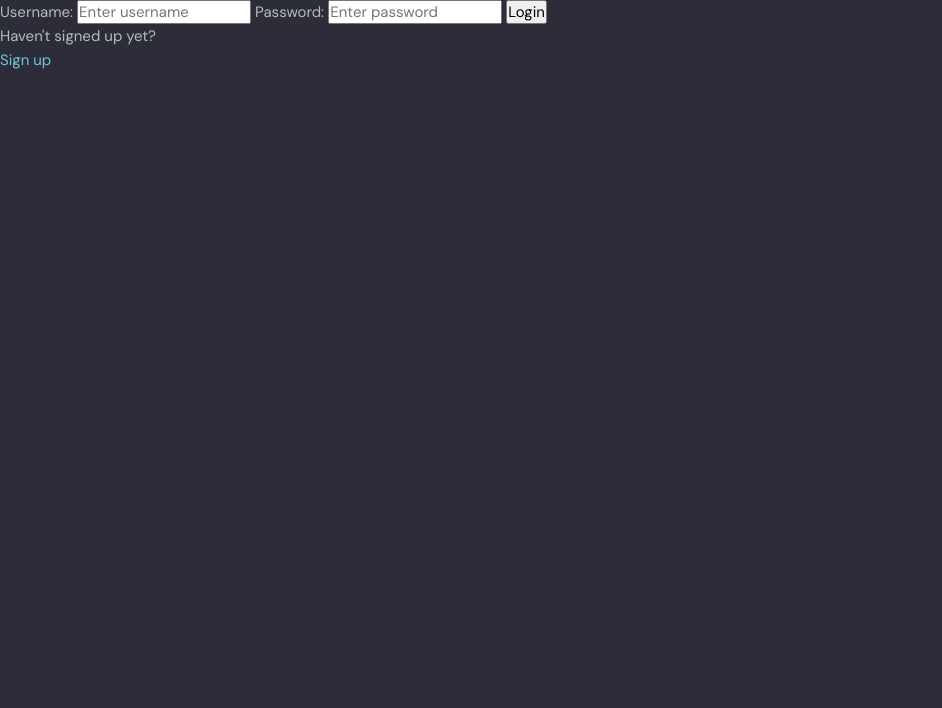
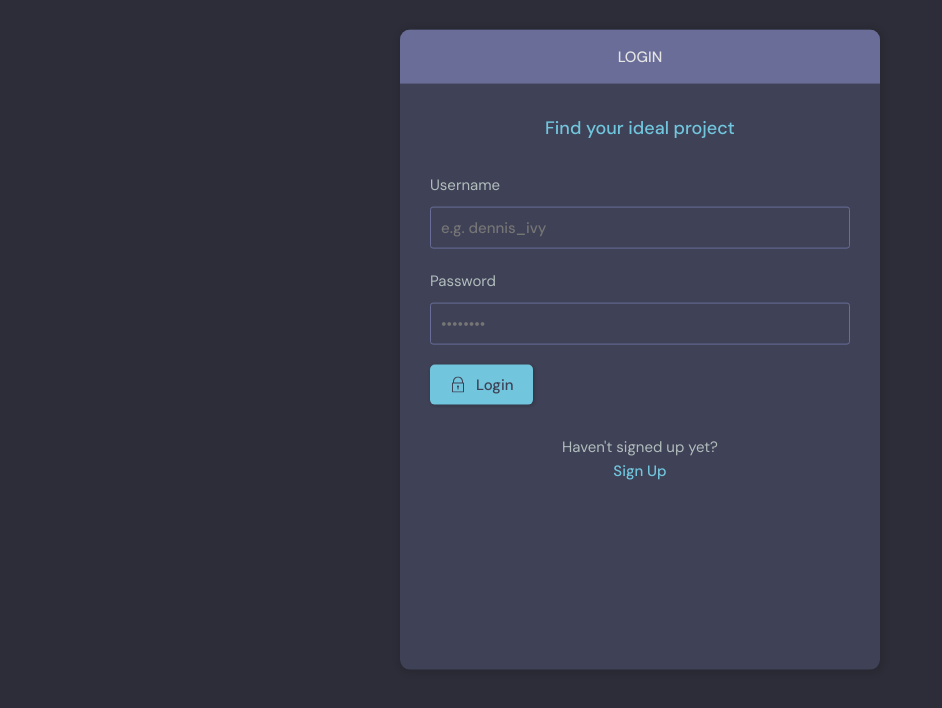
Before and after one commit to Karmel920/TopEvent, a Django app: page /login/ in a window 1280 px wide. Shown: the part 76-784 px from the top of the page, without its empty margins (0-942 px from the left). Run offline with Django 4.2, Linux system fonts and the light colour scheme; parts of the project's set-up code (start-up, migrations or seed data) failed here and were passed over.

Commit message:
Update login/register view

```diff
--- a/base/templates/base/login_register.html
+++ b/base/templates/base/login_register.html
@@ -1,30 +1,111 @@
 {% extends 'main.html' %}
 
 {% block content %}
+<main class="auth layout">
+    {% if page == 'login' %}
+    <div class="container">
+        <div class="layout__box">
+            <div class="layout__boxHeader">
+                <div class="layout__boxTitle">
+                    <h3>Login</h3>
+                </div>
+            </div>
+            <div class="layout__body">
+                <h2 class="auth__tagline">Find your ideal project</h2>
 
-{% if page == 'login' %}
-<div>
-    <form method="POST" action="">
+                <form class="form" action="" method="POST">
                     {% csrf_token %}
-        <label>Username: </label>
-        <input type="text" name="username" placeholder="Enter username">
-        <label>Password: </label>
-        <input type="password" name="password" placeholder="Enter password">
-        <input type="submit" value="Login" />
+                    <div class="form__group form__group">
+                        <label for="room_name">Username</label>
+                        <input id="username" name="username" type="text" placeholder="e.g. dennis_ivy"/>
+                    </div>
+                    <div class="form__group">
+                        <label for="password">Password</label>
+                        <input
+                                id="password"
+                                name="password"
+                                type="password"
+                                placeholder="&bull;&bull;&bull;&bull;&bull;&bull;&bull;&bull;"
+                        />
+                    </div>
+
+                    <button class="btn btn--main" type="submit">
+                        <svg
+                                version="1.1"
+                                xmlns="http://www.w3.org/2000/svg"
+                                width="32"
+                                height="32"
+                                viewBox="0 0 32 32"
+                        >
+                            <title>lock</title>
+                            <path
+                                    d="M27 12h-1v-2c0-5.514-4.486-10-10-10s-10 4.486-10 10v2h-1c-0.553 0-1 0.447-1 1v18c0 0.553 0.447 1 1 1h22c0.553 0 1-0.447 1-1v-18c0-0.553-0.447-1-1-1zM8 10c0-4.411 3.589-8 8-8s8 3.589 8 8v2h-16v-2zM26 30h-20v-16h20v16z"
+                            ></path>
+                            <path
+                                    d="M15 21.694v4.306h2v-4.306c0.587-0.348 1-0.961 1-1.694 0-1.105-0.895-2-2-2s-2 0.895-2 2c0 0.732 0.413 1.345 1 1.694z"
+                            ></path>
+                        </svg>
+
+                        Login
+                    </button>
                 </form>
+
+                <div class="auth__action">
                     <p>Haven't signed up yet?</p>
-    <a href="{% url 'register' %}">Sign up</a>
+                    <a href="{% url 'register' %}" class="btn btn--link">Sign Up</a>
+                </div>
+            </div>
+        </div>
     </div>
     {% else %}
-<div>
-    <form method="POST" action="">
+    <div class="container">
+        <div class="layout__box">
+            <div class="layout__boxHeader">
+                <div class="layout__boxTitle">
+                    <h3>Register</h3>
+                </div>
+            </div>
+            <div class="layout__body">
+                <h2 class="auth__tagline">Find your ideal project</h2>
+
+                <form class="form" action="" method = "POST">
                     {% csrf_token %}
-        {{ form.as_p }}
-        <input type="submit" value="Register" />
+
+                    {% for field in form %}
+                    <div class="form__group form__group">
+                        <label for="room_name">{{ field.label }}</label>
+                        {{ field }}
+                    </div>
+                    {% endfor %}
+
+                    <button class="btn btn--main" type="submit">
+                        <svg
+                                version="1.1"
+                                xmlns="http://www.w3.org/2000/svg"
+                                width="32"
+                                height="32"
+                                viewBox="0 0 32 32"
+                        >
+                            <title>lock</title>
+                            <path
+                                    d="M27 12h-1v-2c0-5.514-4.486-10-10-10s-10 4.486-10 10v2h-1c-0.553 0-1 0.447-1 1v18c0 0.553 0.447 1 1 1h22c0.553 0 1-0.447 1-1v-18c0-0.553-0.447-1-1-1zM8 10c0-4.411 3.589-8 8-8s8 3.589 8 8v2h-16v-2zM26 30h-20v-16h20v16z"
+                            ></path>
+                            <path
+                                    d="M15 21.694v4.306h2v-4.306c0.587-0.348 1-0.961 1-1.694 0-1.105-0.895-2-2-2s-2 0.895-2 2c0 0.732 0.413 1.345 1 1.694z"
+                            ></path>
+                        </svg>
+
+                        Register
+                    </button>
                 </form>
+
+                <div class="auth__action">
                     <p>Already signed up?</p>
-    <a href="{% url 'login' %}">Sign in</a>
+                    <a href="{% url 'login' %}" class="btn btn--link">Sign In</a>
+                </div>
+            </div>
+        </div>
     </div>
     {% endif %}
-
+</main>
 {% endblock content %}
```
Lines whose indentation alone changed are shown as unchanged.
